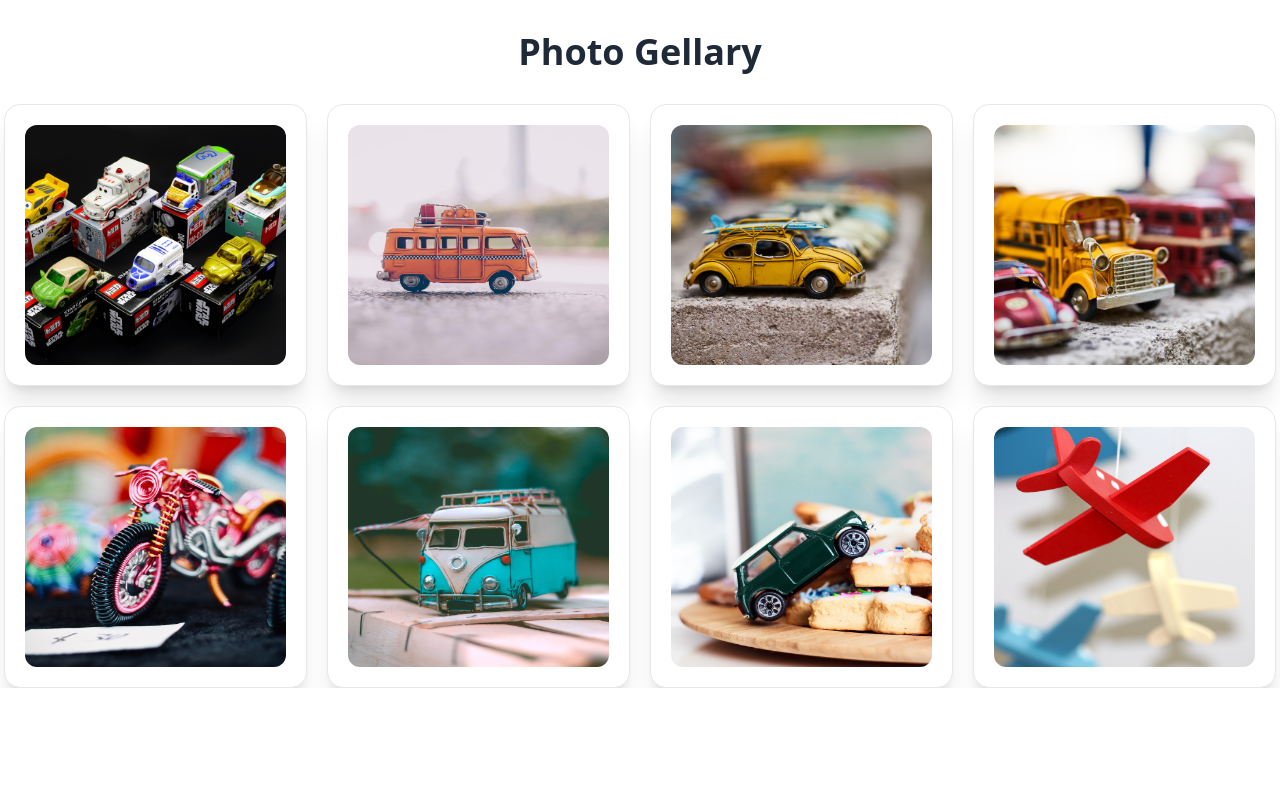
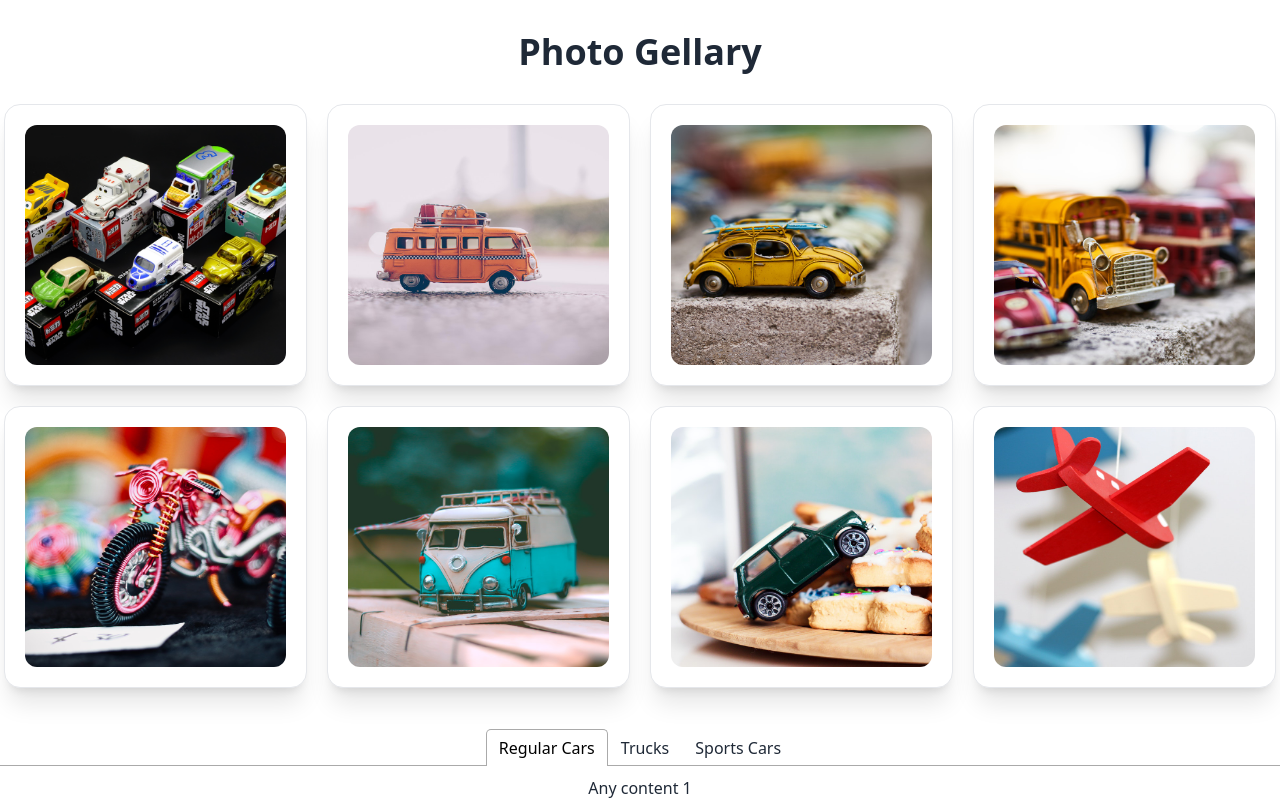
Before and after one commit to ariaanahmed/car-store-client, a React (Vite) app: page / in a window 1280 px wide. Shown: the part 393-1193 px from the top of the page. Before the commit the page ends 1081 px from the top, so only its background shows below. Built offline with nearby package versions, Linux system fonts and the light colour scheme; no server answers.

Commit message:
firebase config keys are hidden by .env.local file. and added this file

```diff
--- a/package.json
+++ b/package.json
@@ -10,6 +10,7 @@
     "preview": "vite preview"
   },
   "dependencies": {
+    "axios": "^1.4.0",
     "daisyui": "^2.51.6",
     "firebase": "^9.22.0",
     "localforage": "^1.10.0",
@@ -17,6 +18,7 @@
     "react": "^18.2.0",
     "react-dom": "^18.2.0",
     "react-router-dom": "^6.11.2",
+    "react-tabs": "^6.0.1",
     "sort-by": "^1.2.0"
   },
   "devDependencies": {
--- a/src/components/Home/Home.jsx
+++ b/src/components/Home/Home.jsx
@@ -1,11 +1,13 @@
 import Banner from "../banner/Banner";
 import Gellary from "../pages/Gellary";
+import ShopByCategory from "./ShopByCategory";
 
 const Home = () => {
     return (
         <div>
             <Banner/>
             <Gellary/>
+            <ShopByCategory/>
         </div>
     );
 };
--- /dev/null
+++ b/src/components/Home/ShopByCategory.jsx
@@ -0,0 +1,28 @@
+import { Tab, Tabs, TabList, TabPanel } from 'react-tabs';
+import 'react-tabs/style/react-tabs.css';
+
+const ShopByCategory = () => {
+    return (
+        <div className='pt-10'>
+            <Tabs className="text-center">
+                <TabList>
+                    <Tab>Regular Cars</Tab>
+                    <Tab>Trucks</Tab>
+                    <Tab>Sports Cars</Tab>
+                </TabList>
+
+                <TabPanel>
+                    <h2>Any content 1</h2>
+                </TabPanel>
+                <TabPanel>
+                    <h2>Any content 2</h2>
+                </TabPanel>
+                <TabPanel>
+                    <h2>Any content 3</h2>
+                </TabPanel>
+            </Tabs>
+        </div>
+    );
+};
+
+export default ShopByCategory;
--- a/src/components/firebase/firebase.config.js
+++ b/src/components/firebase/firebase.config.js
@@ -5,12 +5,12 @@ import { initializeApp } from "firebase/app";
 
 // Your web app's Firebase configuration
 const firebaseConfig = {
-  apiKey: "AIzaSyDf5zsjnqCRkAx7cUAY0JHn3itEn5Eujl0",
-  authDomain: "assignment11-8af59.firebaseapp.com",
-  projectId: "assignment11-8af59",
-  storageBucket: "assignment11-8af59.appspot.com",
-  messagingSenderId: "272406796229",
-  appId: "1:272406796229:web:9a7dfa7d6127e91ade9dac"
+  apiKey: import.meta.env.VITE_APIKEY,
+  authDomain: import.meta.env.VITE_AUTHDOMAIN,
+  projectId: import.meta.env.VITE_PROJECTID,
+  storageBucket: import.meta.env.VITE_STORAGEBUCKET,
+  messagingSenderId: import.meta.env.VITE_MESSAGINGSENDERID,
+  appId: import.meta.env.VITE_APPID
 };
 
 // Initialize Firebase
```
Also changed, not shown: 1 other file (tests, documents, lock files or other folders).
